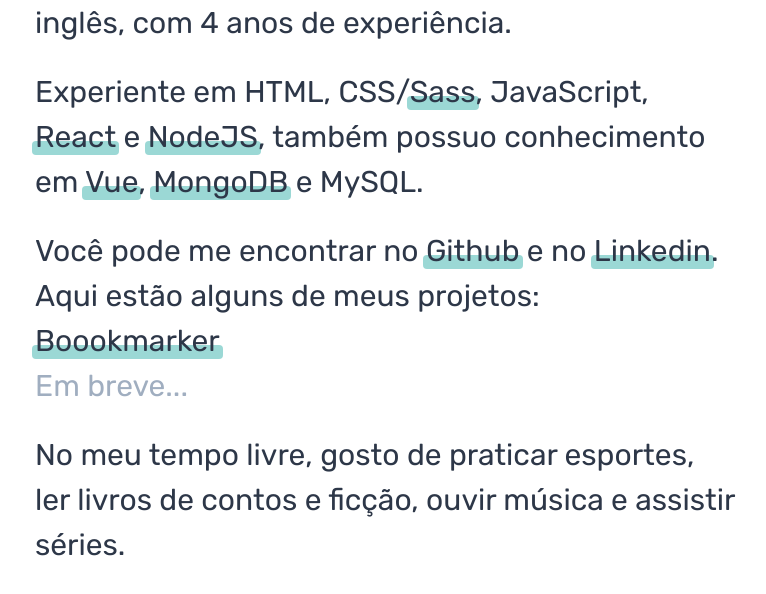
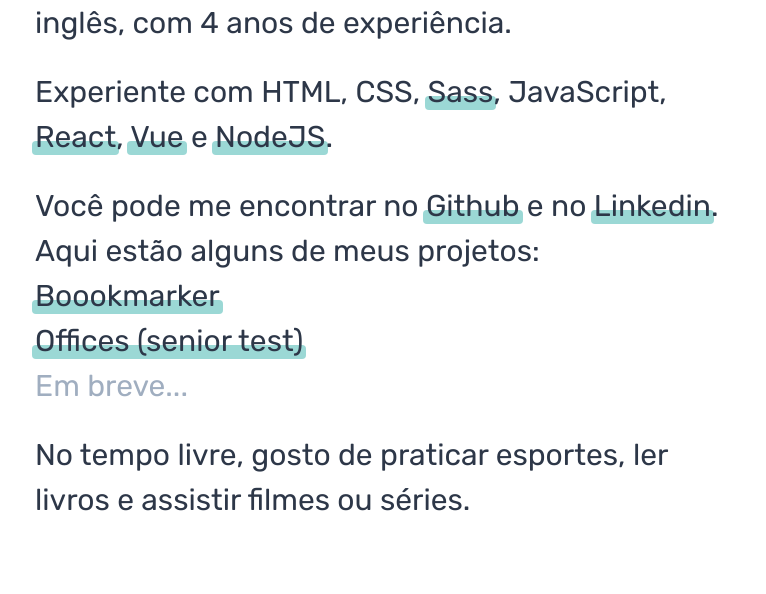
Before and after one commit to xanderios/hello-world, a Vue app: page / in a window 1280 px wide. Shown: the part 314-908 px from the top of the page, without its empty margins (13-779 px from the left). After the commit the page ends 885 px from the top, so only its background shows below. Built offline with nearby package versions, Linux system fonts and the light colour scheme.

Commit message:
change techs and texts; add project

```diff
--- a/src/App.vue
+++ b/src/App.vue
@@ -11,13 +11,12 @@
         experiência.
       </p>
       <p class="text-xl sm:text-3xl">
-        Experiente em HTML, CSS/<Link
-          text="Sass"
-          href="https://sass-lang.com"
-        />, JavaScript, <Link text="React" href="https://reactjs.org" /> e
-        <Link text="NodeJS" href="https://nodejs.org" />, também possuo
-        conhecimento em <Link text="Vue" href="https://vuejs.org" />,
-        <Link text="MongoDB" href="https://www.mongodb.com/" /> e MySQL.
+        Experiente com HTML, CSS,
+        <Link text="Sass" href="https://sass-lang.com"/>,
+        JavaScript,
+        <Link text="React" href="https://reactjs.org" />,
+        <Link text="Vue" href="https://vuejs.org" /> e
+        <Link text="NodeJS" href="https://nodejs.org" />.
       </p>
       <p class="text-xl sm:text-3xl">
         Você pode me encontrar no
@@ -28,13 +27,13 @@
         />. Aqui estão alguns de meus projetos:
         <ul>
           <li><Link text="Boookmarker" href="https://boookmarker.herokuapp.com" /></li>
+          <li><Link text="Offices (senior test)" href="https://github.com/xanderios/senior-frontend-test" /></li>
           <span class="text-gray-500">Em breve...</span>
         </ul>
       <!-- eslint-disable-next-line prettier/prettier -->
       </p>
       <p class="text-xl sm:text-3xl">
-        No meu tempo livre, gosto de praticar esportes, ler livros de contos e
-        ficção, ouvir música e assistir séries.
+        No tempo livre, gosto de praticar esportes, ler livros e assistir filmes ou séries.
       </p>
     </div>
   </div>
```
